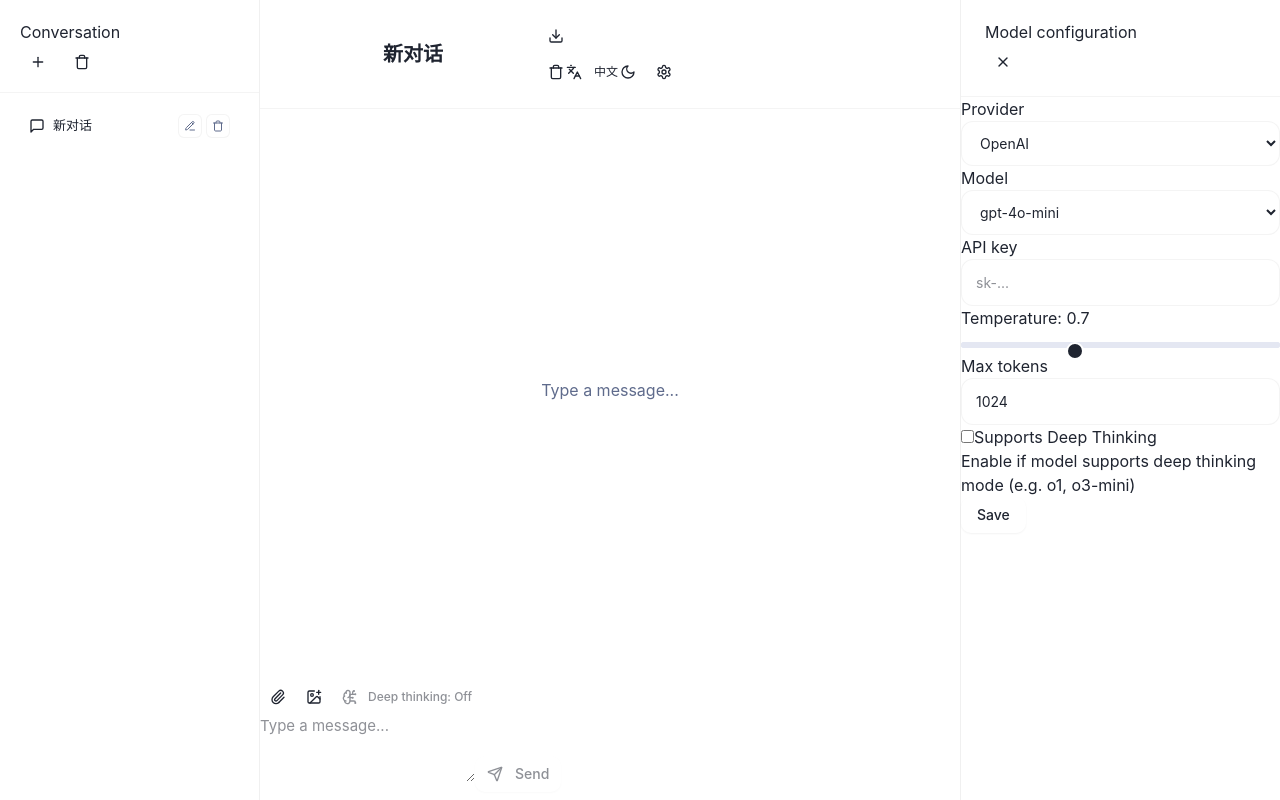
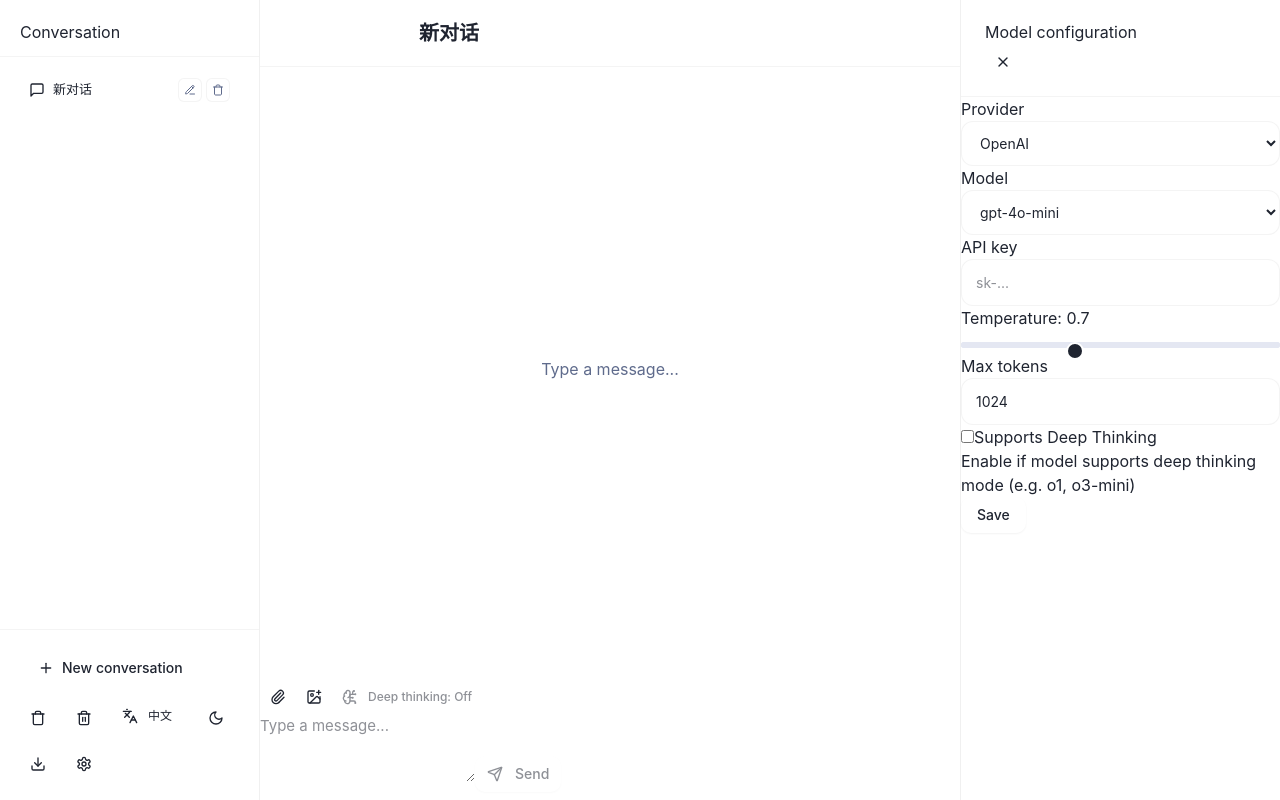
Before and after one commit to 77Ezra1/Personal-Chatbox, a React (Vite) app: page / in a window 1280 px wide. Built offline with nearby package versions, Linux system fonts and the light colour scheme.

Commit message:
重构侧边栏操作布局

```diff
--- a/src/App.css
+++ b/src/App.css
@@ -142,6 +142,46 @@
   padding: 12px 16px;
 }
 
+.sidebar-footer {
+  margin-top: auto;
+  padding: 16px 20px 20px;
+  border-top: 1px solid color-mix(in srgb, var(--border) 70%, transparent);
+  background: color-mix(in srgb, var(--sidebar) 96%, transparent);
+  display: flex;
+  flex-direction: column;
+  gap: 14px;
+  position: relative;
+}
+
+.sidebar-footer-actions {
+  display: flex;
+  flex-wrap: wrap;
+  gap: 10px;
+}
+
+.sidebar-footer-actions > * {
+  flex: 0 0 auto;
+}
+
+.sidebar-language-button {
+  min-width: 76px;
+  justify-content: flex-start;
+  padding-inline: 10px;
+}
+
+.sidebar-language-label {
+  margin-left: 4px;
+  font-size: 12px;
+  font-weight: 500;
+}
+
+.sidebar-export-menu {
+  position: absolute;
+  right: 20px;
+  bottom: calc(100% + 12px);
+  z-index: 1000;
+}
+
 .conversation-item {
   display: flex;
   align-items: center;
--- a/src/App.jsx
+++ b/src/App.jsx
@@ -310,6 +310,13 @@ function App() {
           onRenameConversation={renameConversation}
           onDeleteConversation={removeConversation}
           onClearAll={clearAllConversations}
+          onClearConversation={handleClearConversation}
+          language={language}
+          theme={theme}
+          currentConversation={currentConversation}
+          onToggleLanguage={toggleLanguage}
+          onToggleTheme={toggleTheme}
+          onOpenSettings={() => setShowConfig(true)}
           translate={translate}
         />
 
@@ -321,17 +328,11 @@ function App() {
           pendingAttachments={pendingAttachments}
           isDeepThinking={isDeepThinking}
           isDeepThinkingAvailable={isDeepThinkingAvailable}
-          language={language}
-          theme={theme}
           onSendMessage={handleSendMessage}
           onStopGeneration={handleStopGeneration}
           onAddAttachment={handleAddAttachment}
           onRemoveAttachment={handleRemoveAttachment}
           onToggleDeepThinking={toggleDeepThinking}
-          onToggleLanguage={toggleLanguage}
-          onToggleTheme={toggleTheme}
-          onOpenSettings={() => setShowConfig(true)}
-          onClearConversation={handleClearConversation}
           onEditMessage={handleEditMessage}
           onDeleteMessage={handleDeleteMessage}
           onRegenerateMessage={handleRegenerateMessage}
--- a/src/components/chat/ChatContainer.jsx
+++ b/src/components/chat/ChatContainer.jsx
@@ -13,17 +13,11 @@ export function ChatContainer({
   pendingAttachments,
   isDeepThinking,
   isDeepThinkingAvailable,
-  language,
-  theme,
   onSendMessage,
   onStopGeneration,
   onAddAttachment,
   onRemoveAttachment,
   onToggleDeepThinking,
-  onToggleLanguage,
-  onToggleTheme,
-  onOpenSettings,
-  onClearConversation,
   onEditMessage,
   onDeleteMessage,
   onRegenerateMessage,
@@ -34,14 +28,6 @@ export function ChatContainer({
       {/* 头部 */}
       <ChatHeader
         title={conversation?.title || translate('buttons.newConversation', 'New conversation')}
-        language={language}
-        theme={theme}
-        conversation={conversation}
-        onClear={onClearConversation}
-        onToggleLanguage={onToggleLanguage}
-        onToggleTheme={onToggleTheme}
-        onOpenSettings={onOpenSettings}
-        translate={translate}
       />
 
       {/* 消息列表 */}
--- a/src/components/chat/ChatHeader.jsx
+++ b/src/components/chat/ChatHeader.jsx
@@ -1,111 +1,13 @@
-import { Trash, Languages, Moon, Sun, Settings, Download } from 'lucide-react'
-import { Button } from '@/components/ui/button'
-import { useState } from 'react'
-import { ExportMenu } from './ExportMenu'
-
 /**
  * 聊天区域头部组件
  * 显示对话标题和操作按钮
  */
 export function ChatHeader({
-  title,
-  language,
-  theme,
-  conversation,
-  onClear,
-  onToggleLanguage,
-  onToggleTheme,
-  onOpenSettings,
-  translate
+  title
 }) {
-  const [showExportMenu, setShowExportMenu] = useState(false)
-
-  const handleClear = () => {
-    if (confirm(translate('confirms.clearAllConversations', 'Are you sure you want to clear all conversations?'))) {
-      onClear()
-    }
-  }
-
-  const handleExport = () => {
-    setShowExportMenu(!showExportMenu)
-  }
-
   return (
     <header className="chat-header">
       <h1 className="chat-title">{title}</h1>
-
-      <div className="chat-header-actions">
-        {/* 导出对话 */}
-        <div className="export-menu-container">
-          <Button
-            variant="ghost"
-            size="icon"
-            onClick={handleExport}
-            title={translate('tooltips.exportConversation', 'Export conversation')}
-          >
-            <Download className="w-4 h-4" />
-          </Button>
-          {showExportMenu && (
-            <div className="export-menu-wrapper">
-              <ExportMenu
-                conversation={conversation}
-                translate={translate}
-                onClose={() => setShowExportMenu(false)}
-              />
-            </div>
-          )}
-        </div>
-
-        {/* 清空对话 */}
-        <Button
-          variant="ghost"
-          size="icon"
-          onClick={handleClear}
-          title={translate('tooltips.clearConversations', 'Clear conversation')}
-        >
-          <Trash className="w-4 h-4" />
-        </Button>
-
-        {/* 语言切换 */}
-        <Button
-          variant="ghost"
-          size="icon"
-          onClick={onToggleLanguage}
-          title={translate('tooltips.toggleLanguage', 'Toggle language')}
-        >
-          <Languages className="w-4 h-4" />
-          <span className="ml-1 text-xs">
-            {language === 'en'
-              ? translate('toggles.languageShortChinese', '中文')
-              : translate('toggles.languageShortEnglish', 'EN')
-            }
-          </span>
-        </Button>
-
-        {/* 主题切换 */}
-        <Button
-          variant="ghost"
-          size="icon"
-          onClick={onToggleTheme}
-          title={translate('tooltips.toggleTheme', 'Toggle theme')}
-        >
-          {theme === 'dark' ? (
-            <Sun className="w-4 h-4" />
-          ) : (
-            <Moon className="w-4 h-4" />
-          )}
-        </Button>
-
-        {/* 设置 */}
-        <Button
-          variant="ghost"
-          size="icon"
-          onClick={onOpenSettings}
-          title={translate('tooltips.openSettings', 'Open settings')}
-        >
-          <Settings className="w-4 h-4" />
-        </Button>
-      </div>
     </header>
   )
 }
--- a/src/components/sidebar/Sidebar.jsx
+++ b/src/components/sidebar/Sidebar.jsx
@@ -1,6 +1,8 @@
-import { Plus, Trash } from 'lucide-react'
+import { useEffect, useState } from 'react'
+import { Download, Languages, Moon, Plus, Settings, Sun, Trash, Trash2 } from 'lucide-react'
 import { Button } from '@/components/ui/button'
 import { ConversationItem } from './ConversationItem'
+import { ExportMenu } from '../chat/ExportMenu'
 
 /**
  * 侧边栏组件
@@ -14,8 +16,17 @@ export function Sidebar({
   onRenameConversation,
   onDeleteConversation,
   onClearAll,
+  onClearConversation,
+  language,
+  theme,
+  currentConversation,
+  onToggleLanguage,
+  onToggleTheme,
+  onOpenSettings,
   translate
 }) {
+  const [showExportMenu, setShowExportMenu] = useState(false)
+
   const handleDelete = (id, title) => {
     if (confirm(`确定要删除对话"${title}"吗?`)) {
       onDeleteConversation(id)
@@ -23,10 +34,28 @@ export function Sidebar({
   }
 
   const handleClearAll = () => {
-    if (confirm('确定要清除所有对话吗?')) {
+    if (confirm(translate('confirms.clearAllConversations', 'Are you sure you want to clear all conversations?'))) {
       onClearAll()
+      setShowExportMenu(false)
     }
   }
+
+  const handleClearConversation = () => {
+    if (!currentConversation) return
+    if (confirm(translate('confirms.clearConversation', 'Are you sure you want to clear this conversation?'))) {
+      onClearConversation?.()
+      setShowExportMenu(false)
+    }
+  }
+
+  const toggleExportMenu = () => {
+    if (!currentConversation) return
+    setShowExportMenu((prev) => !prev)
+  }
+
+  useEffect(() => {
+    setShowExportMenu(false)
+  }, [currentConversation?.id])
 
   return (
     <aside className="sidebar">
@@ -35,24 +64,6 @@ export function Sidebar({
         <h2 className="sidebar-title">
           {translate('headings.conversation', 'Conversation')}
         </h2>
-        <div className="sidebar-actions">
-          <Button
-            variant="ghost"
-            size="icon"
-            onClick={onNewConversation}
-            title={translate('buttons.newConversation', 'New conversation')}
-          >
-            <Plus className="w-4 h-4" />
-          </Button>
-          <Button
-            variant="ghost"
-            size="icon"
-            onClick={handleClearAll}
-            title={translate('tooltips.clearConversations', 'Clear all conversations')}
-          >
-            <Trash className="w-4 h-4" />
-          </Button>
-        </div>
       </div>
 
       {/* 对话列表 */}
@@ -68,6 +79,109 @@ export function Sidebar({
           />
         ))}
       </div>
+
+      <div className="sidebar-footer">
+        <Button
+          className="new-chat-btn"
+          variant="secondary"
+          size="lg"
+          onClick={() => {
+            setShowExportMenu(false)
+            onNewConversation()
+          }}
+        >
+          <Plus className="w-4 h-4" />
+          {translate('buttons.newConversation', 'New conversation')}
+        </Button>
+
+        <div className="sidebar-footer-actions">
+          <Button
+            variant="ghost"
+            size="icon"
+            onClick={handleClearConversation}
+            title={translate('tooltips.clearConversations', 'Clear conversation')}
+            disabled={!currentConversation}
+          >
+            <Trash className="w-4 h-4" />
+          </Button>
+
+          <Button
+            variant="ghost"
+            size="icon"
+            onClick={handleClearAll}
+            title={translate('tooltips.clearAllConversations', 'Clear all conversations')}
+          >
+            <Trash2 className="w-4 h-4" />
+          </Button>
+
+          <Button
+            variant="ghost"
+            size="sm"
+            className="sidebar-language-button"
+            onClick={() => {
+              setShowExportMenu(false)
+              onToggleLanguage?.()
+            }}
+            title={translate('tooltips.toggleLanguage', 'Toggle language')}
+          >
+            <Languages className="w-4 h-4" />
+            <span className="sidebar-language-label">
+              {language === 'en'
+                ? translate('toggles.languageShortChinese', '中文')
+                : translate('toggles.languageShortEnglish', 'EN')}
+            </span>
+          </Button>
+
+          <Button
+            variant="ghost"
+            size="icon"
+            onClick={() => {
+              setShowExportMenu(false)
+              onToggleTheme?.()
+            }}
+            title={translate('tooltips.toggleTheme', 'Toggle theme')}
+          >
+            {theme === 'dark' ? (
+              <Sun className="w-4 h-4" />
+            ) : (
+              <Moon className="w-4 h-4" />
+            )}
+          </Button>
+
+          <div className="export-menu-container">
+            <Button
+              variant="ghost"
+              size="icon"
+              onClick={toggleExportMenu}
+              title={translate('tooltips.exportConversation', 'Export conversation')}
+              disabled={!currentConversation}
+            >
+              <Download className="w-4 h-4" />
+            </Button>
+            {showExportMenu && (
+              <div className="sidebar-export-menu">
+                <ExportMenu
+                  conversation={currentConversation}
+                  translate={translate}
+                  onClose={() => setShowExportMenu(false)}
+                />
+              </div>
+            )}
+          </div>
+
+          <Button
+            variant="ghost"
+            size="icon"
+            onClick={() => {
+              setShowExportMenu(false)
+              onOpenSettings?.()
+            }}
+            title={translate('tooltips.openSettings', 'Open settings')}
+          >
+            <Settings className="w-4 h-4" />
+          </Button>
+        </div>
+      </div>
     </aside>
   )
 }
```
